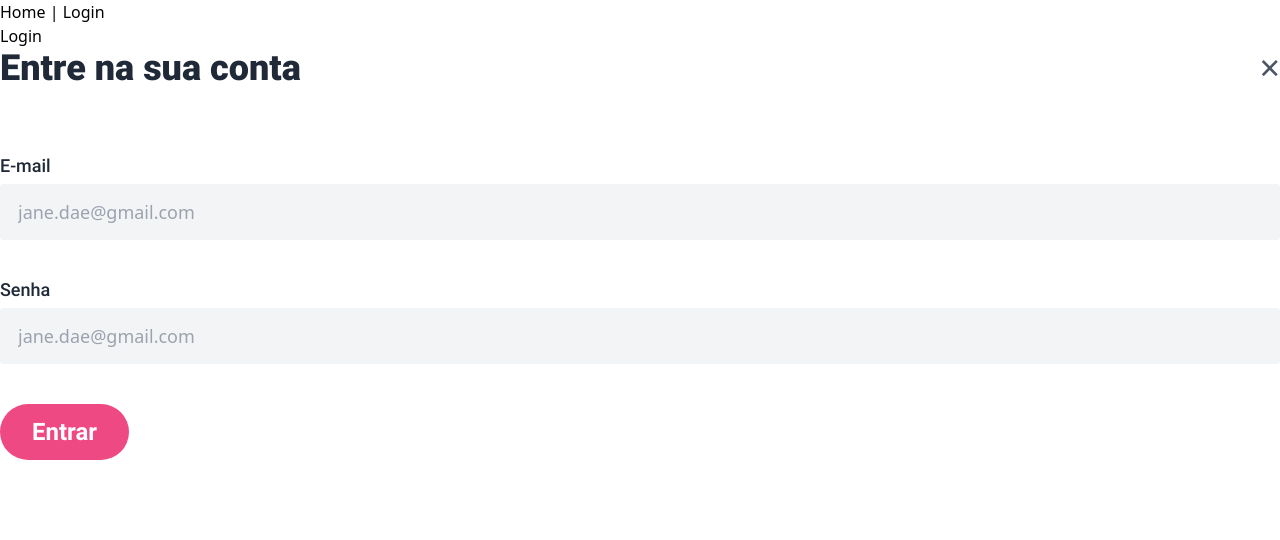
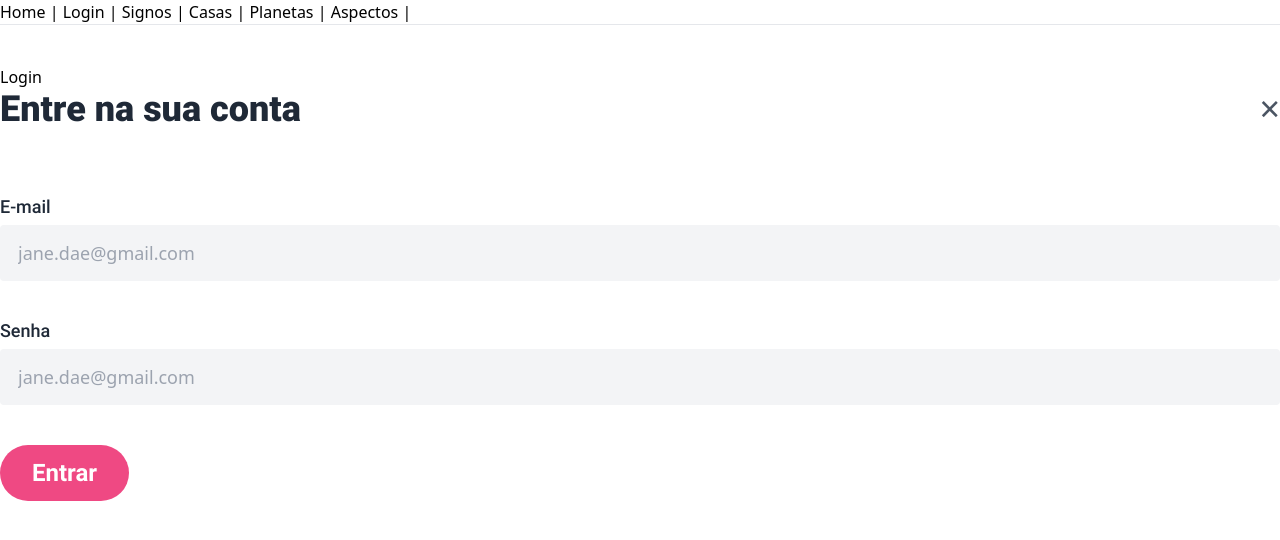
Before and after one commit to rhfactordev/rhfactor-admin, a Vue app: page /login in a window 1280 px wide. Shown: the top 540 px of the page. Built offline with nearby package versions, Linux system fonts and the light colour scheme.

Commit message:
Adicionar rotas novas

```diff
--- a/src/App.vue
+++ b/src/App.vue
@@ -1,8 +1,17 @@
 <template>
   <nav>
     <router-link to="/">Home</router-link> |
-    <router-link to="/login">Login</router-link>
+    <router-link to="/login">Login</router-link> |
+
+    <!-- Adicionar a rotas de autenticação -->
+    <router-link to="/config/astral/signs">Signos</router-link> |
+    <router-link to="/config/astral/houses">Casas</router-link> |
+    <router-link to="/config/astral/planets">Planetas</router-link> |
+    <router-link to="/config/astral/aspects">Aspectos</router-link> |
   </nav>
+
+  <hr class="mb-10"/>
+
   <router-view/>
 </template>
 
--- a/src/router/index.js
+++ b/src/router/index.js
@@ -18,6 +18,14 @@ const routes = [
     meta: {
       hasAuth: true
     }
+  },
+  {
+    path: '/config/astral/signs',
+    name: 'signs',
+    component: () => import('@/views/config/astral/signs/index.vue'),
+    meta: {
+      hasAuth: true
+    }
   }
 ]
 
```
